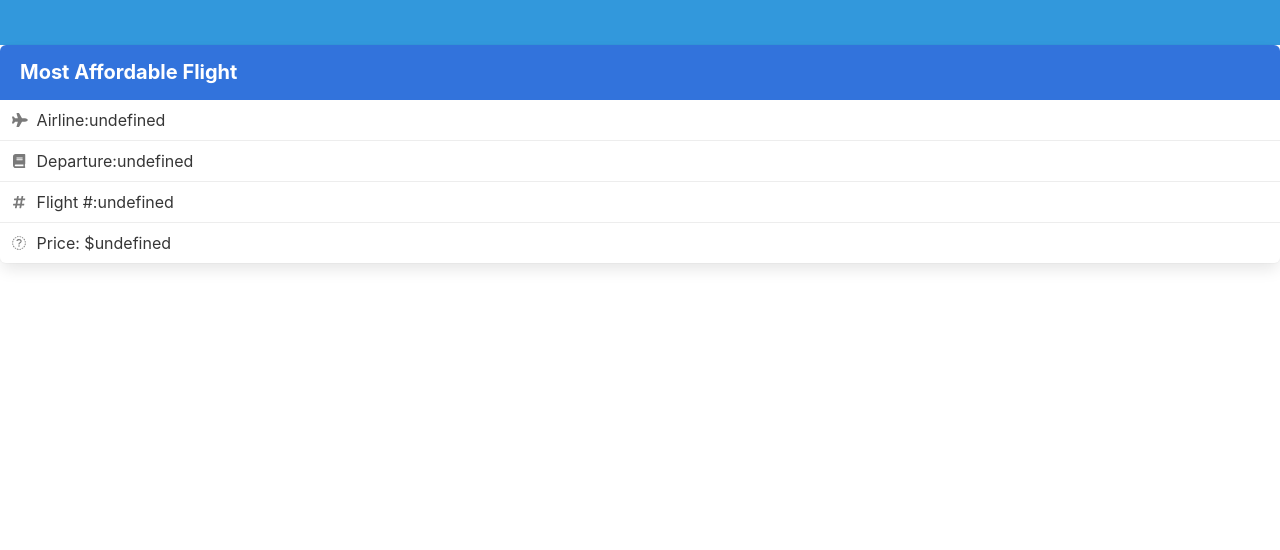
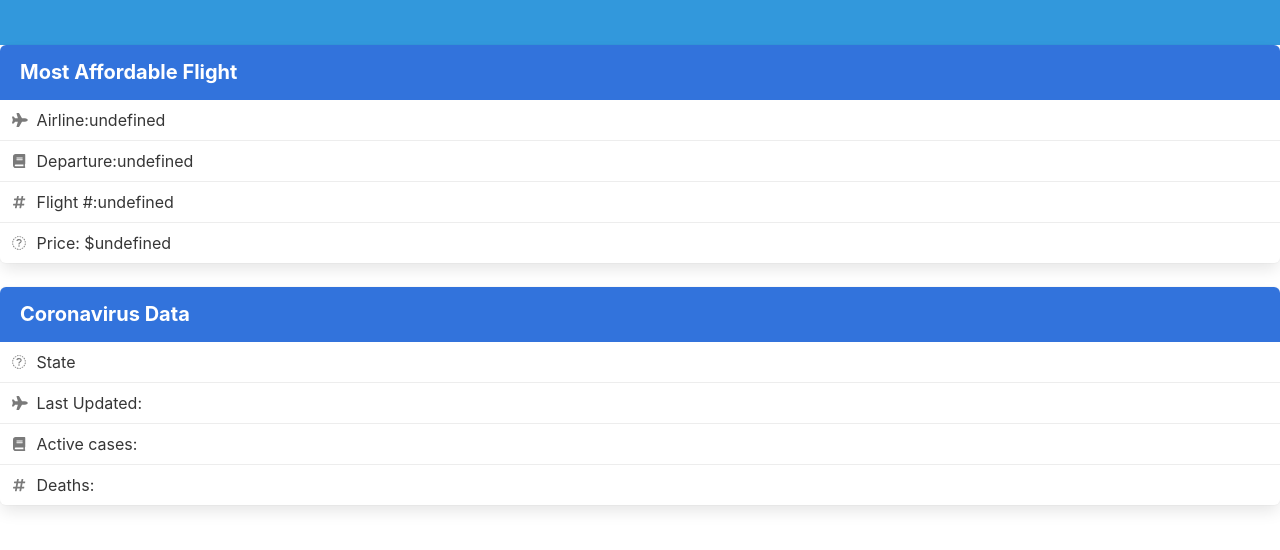
Before and after one commit to nataliegarcia-8/Domestic-Covid19-TravelApp, a plain HTML site: page results.html in a window 1280 px wide. Shown: the part 116-666 px from the top of the page. Drawn offline with nearby package versions, Linux system fonts and the light colour scheme; no server answers.

Commit message:
updated results.html

```diff
--- a/results.html
+++ b/results.html
@@ -54,9 +54,38 @@
             Price: $ <p id="price"></p>
           </a>
       </article>
+      <div></div>
+      <!-- Coronavirus Data -->
+      <article class="panel is-link">
+        <p class="panel-heading">
+          Coronavirus Data
+        </p>
+        <a class="panel-block">
+          <span class="panel-icon">
+            <i class="fab fa-usd" aria-hidden="true"></i>
+          </span>
+          State <p id=""></p>
+        </a>
+        <a class="panel-block">
+          <span class="panel-icon">
+            <i class="fa fa-plane" ></i>
+          </span>
+          Last Updated: <p id=""></p>
+        </a>
+        <a class="panel-block">
+            <span class="panel-icon">
+              <i class="fas fa-book" aria-hidden="true"></i>
+            </span>
+            Active cases: <p id=""></p>
+          </a>
+          <a class="panel-block">
+            <span class="panel-icon">
+              <i class="fa fa-hashtag" aria-hidden="true"></i>
+            </span>
+            Deaths: <p id=""></p>
+          </a>
 
-
-
+      </article>
 
 
       </div>
```
Also changed, not shown: 1 other file.
